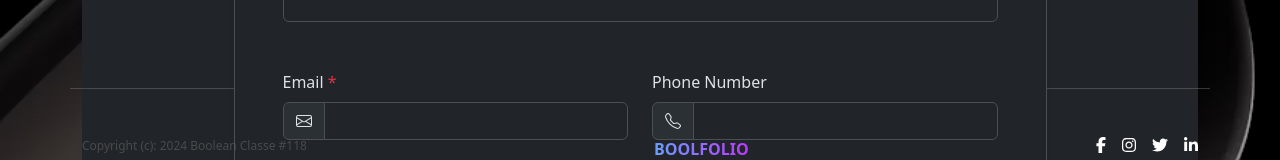
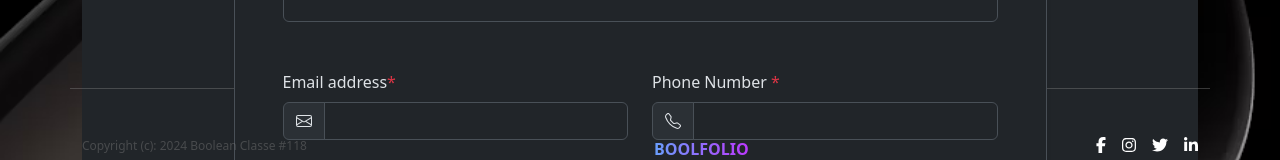
Before and after one commit to Arianna-Cosimini/vite-boolfolio, a Vue app: page /contatti in a window 1280 px wide. Shown: the part 574-734 px from the top of the page. Built offline with nearby package versions, Linux system fonts and the light colour scheme.

Commit message:
feat:contact-form-completed

```diff
--- a/src/components/ContactForm.vue
+++ b/src/components/ContactForm.vue
@@ -15,6 +15,12 @@ export default {
 
     data() {
         return {
+            formData: {
+                name: '',
+                address: '',
+                phone: '',
+                message: ''
+            }
         }
     },
 
@@ -23,6 +29,15 @@ export default {
     },
 
     methods: {
+        sendContactRequest(){
+
+
+            axios.post('http://127.0.0.1:8000/api/newcontact', this.formData ).then(res =>{
+                console.log(this.formData)
+
+            })
+
+        }
     },
 
 }
@@ -50,16 +65,21 @@ export default {
                     <div class="col-12 col-lg-9">
                         <div class="bg-dark border rounded shadow-sm overflow-hidden">
 
-                            <form action="#!">
+                            <!-- form contatti -->
+                            <form  @submit.prevent="sendContactRequest()">
                                 <div class="row gy-4 gy-xl-5 p-4 p-xl-5">
+
+                                    <!-- name -->
                                     <div class="col-12">
-                                        <label for="fullname" class="form-label">Full Name <span
+                                        <label for="name" class="form-label">Full Name <span
                                                 class="text-danger">*</span></label>
-                                        <input type="text" class="form-control" id="fullname" name="fullname" value=""
+                                        <input type="text" class="form-control" id="name" name="name" v-model="formData.name"
                                             required>
                                     </div>
+
+                                    <!-- email -->
                                     <div class="col-12 col-md-6">
-                                        <label for="email" class="form-label">Email <span
+                                        <label for="address" class="form-label">Email address<span
                                                 class="text-danger">*</span></label>
                                         <div class="input-group">
                                             <span class="input-group-text">
@@ -69,12 +89,15 @@ export default {
                                                         d="M0 4a2 2 0 0 1 2-2h12a2 2 0 0 1 2 2v8a2 2 0 0 1-2 2H2a2 2 0 0 1-2-2V4Zm2-1a1 1 0 0 0-1 1v.217l7 4.2 7-4.2V4a1 1 0 0 0-1-1H2Zm13 2.383-4.708 2.825L15 11.105V5.383Zm-.034 6.876-5.64-3.471L8 9.583l-1.326-.795-5.64 3.47A1 1 0 0 0 2 13h12a1 1 0 0 0 .966-.741ZM1 11.105l4.708-2.897L1 5.383v5.722Z" />
                                                 </svg>
                                             </span>
-                                            <input type="email" class="form-control" id="email" name="email" value=""
+                                            <input type="email" class="form-control" id="address" name="address" v-model="formData.address"
                                                 required>
                                         </div>
                                     </div>
+
+                                    <!-- phone -->
                                     <div class="col-12 col-md-6">
-                                        <label for="phone" class="form-label">Phone Number</label>
+                                        <label for="phone" class="form-label">Phone Number <span
+                                                class="text-danger">*</span></label>
                                         <div class="input-group">
                                             <span class="input-group-text">
                                                 <svg xmlns="http://www.w3.org/2000/svg" width="16" height="16"
@@ -83,13 +106,15 @@ export default {
                                                         d="M3.654 1.328a.678.678 0 0 0-1.015-.063L1.605 2.3c-.483.484-.661 1.169-.45 1.77a17.568 17.568 0 0 0 4.168 6.608 17.569 17.569 0 0 0 6.608 4.168c.601.211 1.286.033 1.77-.45l1.034-1.034a.678.678 0 0 0-.063-1.015l-2.307-1.794a.678.678 0 0 0-.58-.122l-2.19.547a1.745 1.745 0 0 1-1.657-.459L5.482 8.062a1.745 1.745 0 0 1-.46-1.657l.548-2.19a.678.678 0 0 0-.122-.58L3.654 1.328zM1.884.511a1.745 1.745 0 0 1 2.612.163L6.29 2.98c.329.423.445.974.315 1.494l-.547 2.19a.678.678 0 0 0 .178.643l2.457 2.457a.678.678 0 0 0 .644.178l2.189-.547a1.745 1.745 0 0 1 1.494.315l2.306 1.794c.829.645.905 1.87.163 2.611l-1.034 1.034c-.74.74-1.846 1.065-2.877.702a18.634 18.634 0 0 1-7.01-4.42 18.634 18.634 0 0 1-4.42-7.009c-.362-1.03-.037-2.137.703-2.877L1.885.511z" />
                                                 </svg>
                                             </span>
-                                            <input type="tel" class="form-control" id="phone" name="phone" value="">
+                                            <input type="text" class="form-control" id="phone" name="phone" v-model="formData.phone" >
                                         </div>
                                     </div>
+
+                                    <!-- message -->
                                     <div class="col-12">
                                         <label for="message" class="form-label">Message <span
                                                 class="text-danger">*</span></label>
-                                        <textarea class="form-control" id="message" name="message" rows="3"
+                                        <textarea class="form-control" id="message" name="message" rows="3" v-model="formData.message"
                                             required></textarea>
                                     </div>
                                     <div class="col-12">
```
